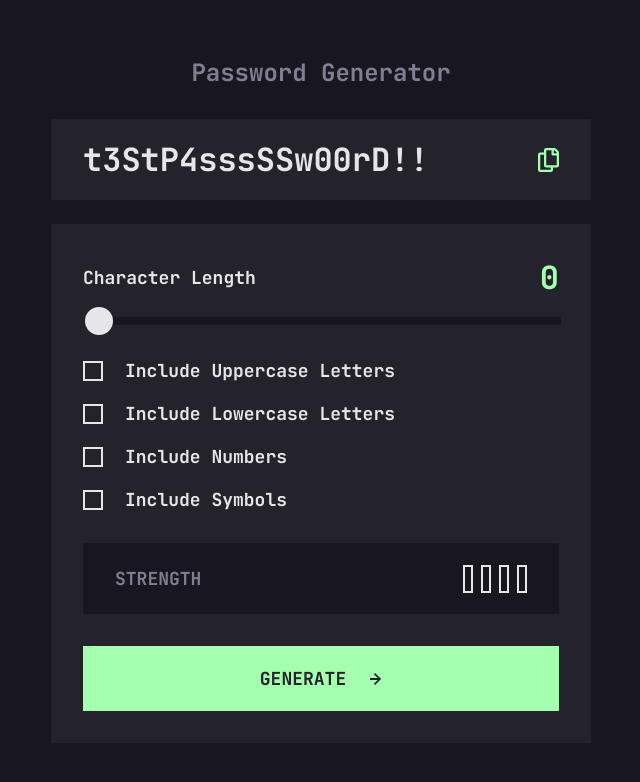
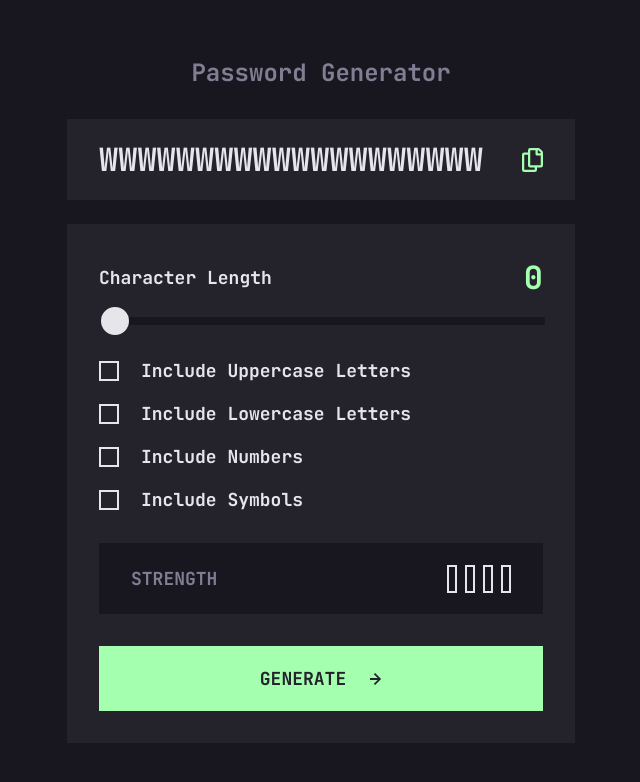
Before and after one commit to KiddAlexx/password-generator-app, a React (Vite) app: page / in a window 1280 px wide. Shown: the top 782 px of the page, without its empty margins (319-959 px from the left). Built offline with nearby package versions, Linux system fonts and the light colour scheme.

Commit message:
feat(layout): display ellipsis on password display when value is longer than available space + ensure copy button remains in place

```diff
--- a/index.html
+++ b/index.html
@@ -2,7 +2,7 @@
 <html lang="en">
   <head>
     <meta charset="UTF-8" />
-    <link rel="icon" type="image/svg+xml" href="public/favicon-32x32.png" />
+    <link rel="icon" type="image/svg+xml" href="/favicon-32x32.png" />
     <meta name="viewport" content="width=device-width, initial-scale=1.0" />
     <title>password-generator-app</title>
   </head>
--- a/src/features/password-generator/PasswordGeneratorPage.tsx
+++ b/src/features/password-generator/PasswordGeneratorPage.tsx
@@ -25,7 +25,7 @@ function PasswordGeneratorPage() {
       <h1 className="heading-m">Password Generator</h1>
       <div className={styles.appContainer}>
         <div className={styles.displayContainer}>
-          <PasswordDisplay password="t3StP4sssSSw00rD!!" />
+          <PasswordDisplay password="WWWWWWWWWWWWWWWWWWWW" />
         </div>
         <div className={styles.controlsContainer}>
           <CustomSlider
--- a/src/features/password-generator/styles/PasswordDisplay.module.css
+++ b/src/features/password-generator/styles/PasswordDisplay.module.css
@@ -12,12 +12,15 @@
 
 .passwordOutput {
   color: var(--color-white);
+  overflow: hidden;
+  text-overflow: ellipsis;
 }
 
 .copyContainer {
   display: flex;
   align-items: center;
   gap: 1rem;
+  flex-shrink: 0;
 }
 
 .copyIcon {
--- a/src/features/password-generator/styles/PasswordGeneratorPage.module.css
+++ b/src/features/password-generator/styles/PasswordGeneratorPage.module.css
@@ -13,7 +13,9 @@
 
 .appContainer {
   /*   background-color: var(--color-dark-grey); */
-  width: 33.75rem;
+  width: 100%;
+  max-width: 33.75rem;
+  padding-inline: 1rem;
 }
 .displayContainer {
   background-color: var(--color-dark-grey);
```
